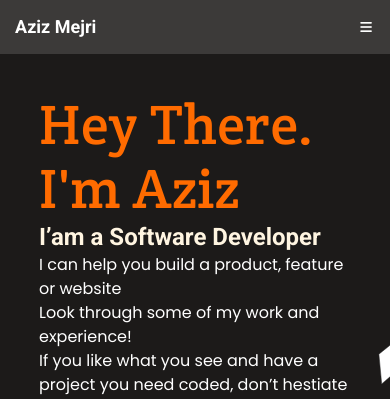
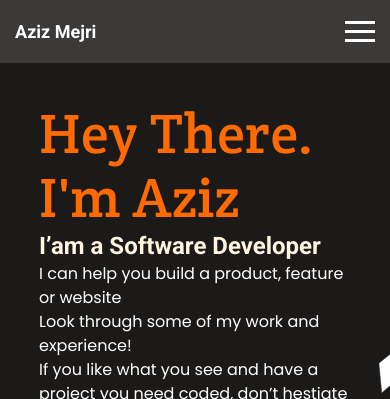
Before and after one commit to AshakaE/mobile-menu, a plain HTML site: page index.html in a window 390 px wide. Shown: the top 399 px of the page. Drawn offline with Linux system fonts and the light colour scheme.

Commit message:
Create hamburger menu

```diff
--- a/css/main.css
+++ b/css/main.css
@@ -1,5 +1,4 @@
 @import url("https://fonts.googleapis.com/css2?family=Crete+Round&family=Poppins&family=Roboto:wght@700&family=Inter:wght@400;700&display=swap");
-
 * {
   padding: 0;
   margin: 0;
@@ -39,16 +38,17 @@ header {
   line-height: 24px;
 }
 
-.menu-bars {
-  background: transparent;
-  border: none;
-  outline: none;
+.container {
+  display: inline-block;
+  cursor: pointer;
 }
 
-.menu-bars i {
-  width: 18px;
-  height: 12px;
-  color: white;
+.bar1, .bar2, .bar3 {
+  width: 30px;
+  height: 3px;
+  background-color: rgb(255, 255, 255);
+  margin: 6px 0;
+  transition: 0.4s;
 }
 
 main {
@@ -56,8 +56,7 @@ main {
   flex-direction: column;
 }
 
-#intro,
-#about-me {
+#intro, #about-me {
   background-color: #1c1a19;
   color: white;
   position: relative;
@@ -87,8 +86,7 @@ main {
   color: #fff;
 }
 
-.intro-greet,
-#about-me h2 {
+.intro-greet, #about-me h2 {
   color: #ff6b00;
   font-family: "Crete Round", serif;
   font-style: normal;
@@ -135,8 +133,7 @@ main {
   height: 20px;
 }
 
-.about-me-section,
-.stacks {
+.about-me-section, .stacks {
   position: relative;
   padding: 10%;
   padding-bottom: 20vh;
@@ -168,8 +165,7 @@ main {
   border-color: #212121;
 }
 
-.first-card-description,
-.card {
+.first-card-description, .card {
   display: flex;
   flex-direction: column;
   justify-content: space-between;
@@ -192,8 +188,7 @@ main {
   left: 0;
 }
 
-.description,
-.white-description {
+.description, .white-description {
   font-family: "Inter", sans-serif;
   font-style: normal;
   font-weight: normal;
@@ -202,8 +197,7 @@ main {
   color: #fff;
 }
 
-.blue-color,
-.blue-color * {
+.blue-color, .blue-color * {
   color: #091e42 !important;
 }
 
@@ -282,9 +276,7 @@ li {
   background: rgba(0, 0, 0, 0.349);
 }
 
-#about-me,
-.about-me-section,
-.stacks {
+#about-me, .about-me-section, .stacks {
   width: 100%;
   display: flex;
   justify-content: center;
@@ -390,8 +382,7 @@ textarea {
   outline: none;
 }
 
-input,
-textarea {
+input, textarea {
   font-family: "Inter", sans-serif;
   font-style: normal;
   font-weight: normal;
@@ -411,9 +402,7 @@ textarea {
   align-items: center;
   justify-content: space-around;
   padding: 5vh;
-  filter:
-    invert(67%) sepia(46%) saturate(986%) hue-rotate(179deg)
-    brightness(92%) contrast(82%);
+  filter: invert(67%) sepia(46%) saturate(986%) hue-rotate(179deg) brightness(92%) contrast(82%);
 }
 
 @media all and (min-width: 720px) {
@@ -423,36 +412,29 @@ textarea {
     left: 5px;
     bottom: 35%;
   }
-
   .mobile-icon {
     display: none;
   }
-
   .desktop-icon {
     display: block;
     height: 50%;
   }
-
   #intro {
     height: 95vh;
     display: flex;
     flex-direction: column;
     justify-content: center;
   }
-
-  .menu-bars {
+  .container {
     display: none;
   }
-
   #desktop-nav {
     display: block;
   }
-
   #desktop-nav ul {
     display: flex;
     margin-right: 10vw;
   }
-
   .nav-link {
     font-family: "Inter", sans-serif;
     font-style: normal;
@@ -464,97 +446,72 @@ textarea {
     border: 1px solid transparent;
     transition: 350ms;
   }
-
   .nav-link:hover {
     border: 1px solid #d2d5db;
   }
-
   #logo {
     font-size: 24px;
   }
-
   .first-card {
     display: flex;
   }
-
   .first-card-img {
     width: 40vw;
   }
-
   .cards-list {
     display: grid;
     grid-template-columns: repeat(3, 1fr);
   }
-
   .card {
     width: auto;
     height: 40vh;
     padding: 2%;
     cursor: pointer;
   }
-
-  .card,
-  .card * {
+  .card, .card * {
     transition: all 350ms;
   }
-
-  .card-link,
-  .card:hover .background-div,
-  .card:hover .card-description {
+  .card-link, .card:hover .background-div, .card:hover .card-description {
     opacity: 0;
   }
-
   .card:hover .card-link {
     opacity: 1;
   }
-
   .stacks {
     flex-direction: row;
     align-items: flex-start;
     justify-content: space-around;
   }
-
   .about-me-section {
     align-items: flex-start;
   }
-
-  .about-me-section > * {
+  .about-me-section>* {
     max-width: 50vw;
     margin: 15px 0;
   }
-
   #contact {
     display: flex;
     padding: 10% 5%;
   }
-
   #contact h2 {
     width: 30vw;
   }
-
   #fullname {
     display: none;
   }
-
-  #email,
-  textarea {
+  #email, textarea {
     min-width: 50vw;
   }
-
   .name-form {
     display: flex;
     min-width: 100%;
   }
-
-  #name,
-  #surname {
+  #name, #surname {
     min-width: 49%;
   }
-
   .footer-social {
     justify-content: center;
   }
-
   .social-icon {
     width: 3vw;
     height: 32px;
--- a/index.html
+++ b/index.html
@@ -11,9 +11,11 @@
   <body>
     <header>
       <h1 id="logo">Aziz Mejri</h1>
-      <button type="button" class="menu-bars">
-        <i class="fas fa-bars"></i>
-      </button>
+      <div class="container">
+        <div class="bar1"></div>
+        <div class="bar2"></div>
+        <div class="bar3"></div>
+      </div>
       <nav id="desktop-nav">
         <ul>
           <li><a class="nav-link" href="#projects">Portoflio</a></li>
@@ -442,5 +444,6 @@
       src="https://kit.fontawesome.com/e966a3bd22.js"
       crossorigin="anonymous"
     ></script>
+    <script src="./app.js"></script>
   </body>
 </html>
```
Also changed, not shown: app.js (added).
